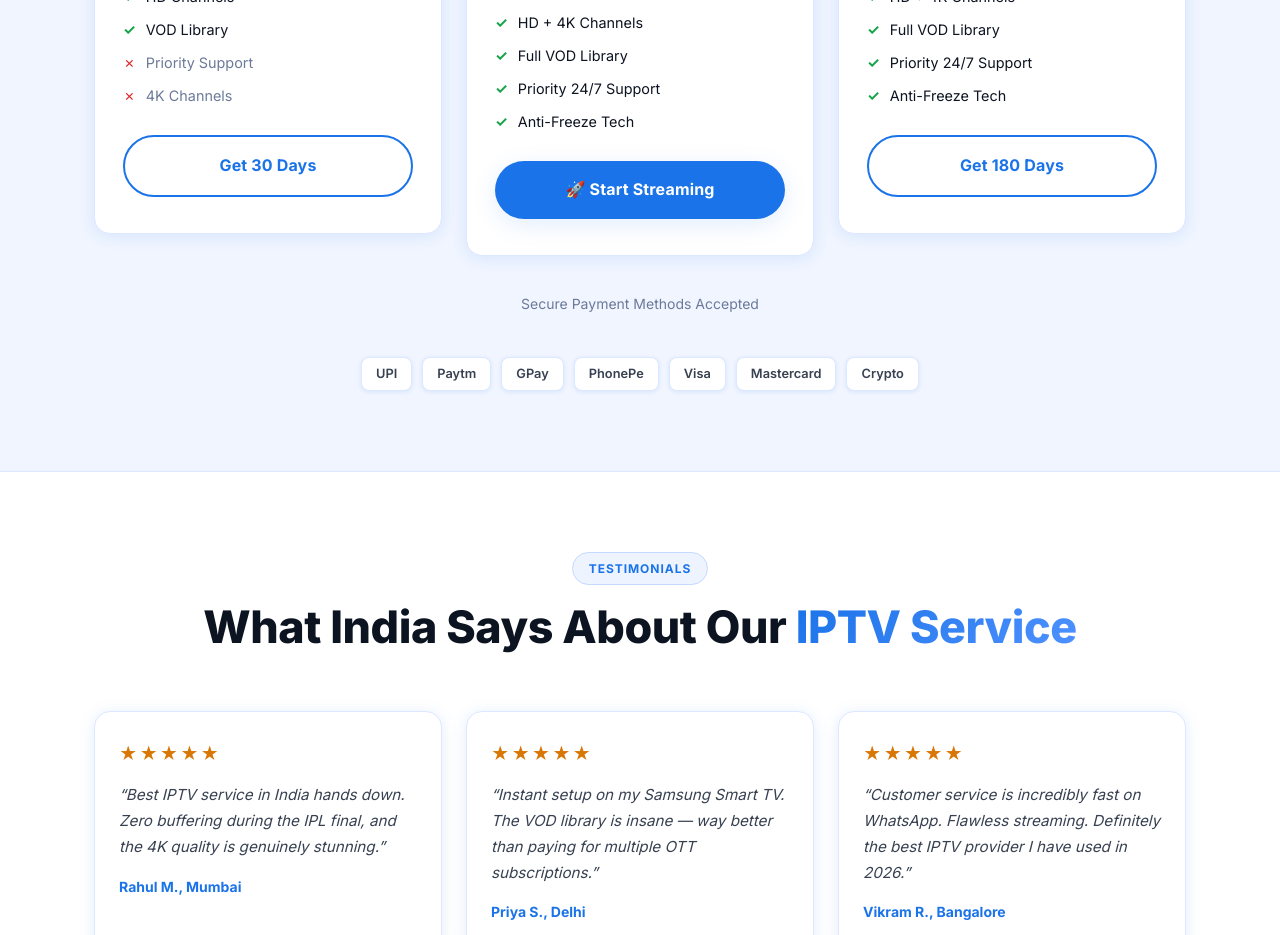
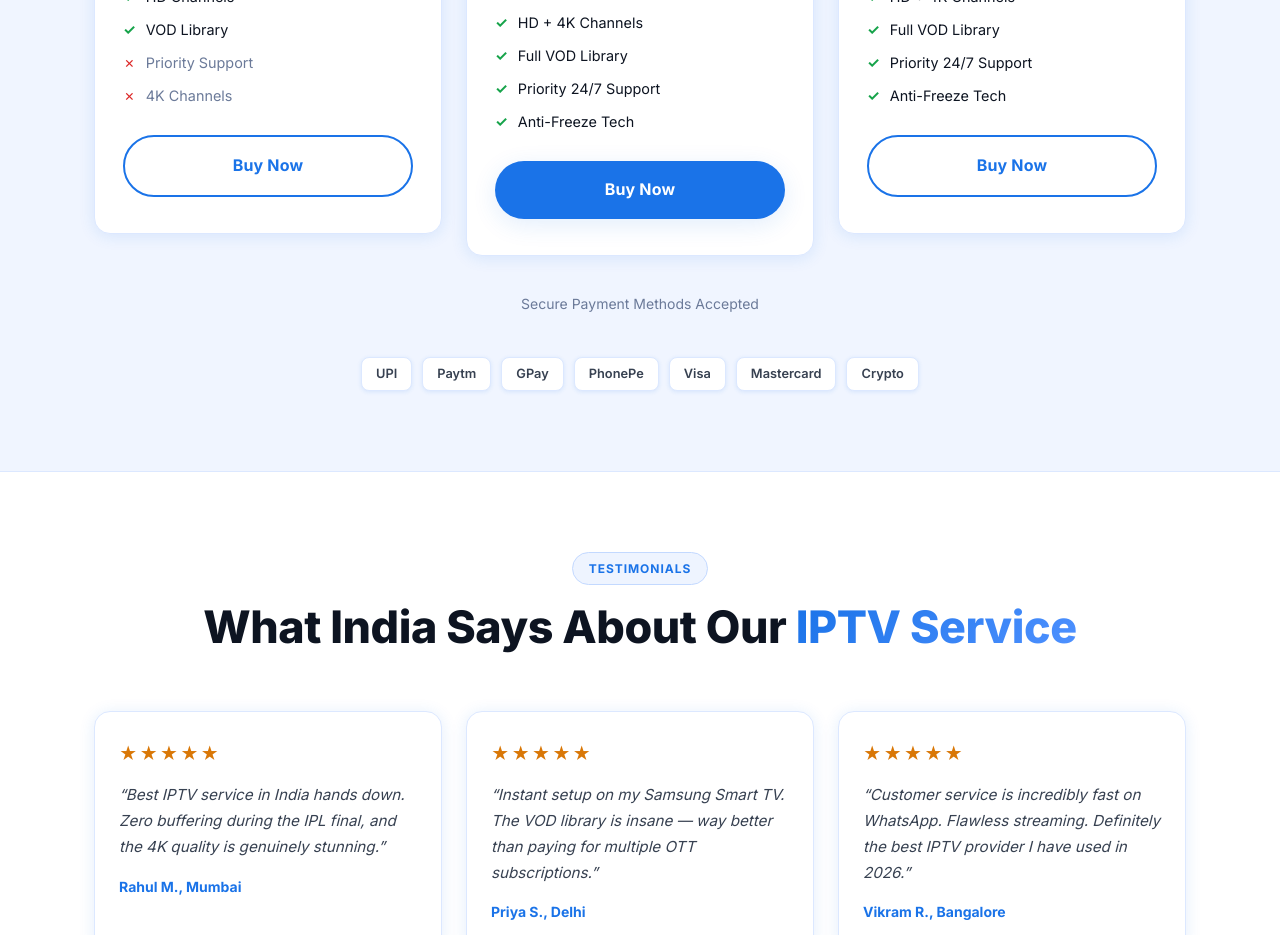
Before and after one commit to souravslg/IPTV, a Next.js app: page / in a window 1280 px wide. Shown: the part 2020-2955 px from the top of the page. Built offline with nearby package versions, Linux system fonts and the light colour scheme.

Commit message:
Rename all pricing buttons to Buy Now

```diff
--- a/src/app/page.tsx
+++ b/src/app/page.tsx
@@ -116,7 +116,7 @@ export default function Home() {
                 <li><span className="cross">✗</span> 4K Channels</li>
               </ul>
               <a href="https://www.srvcreationservices.co.in/" className="btn btn-outline btn-full" target="_blank" rel="noopener noreferrer">
-                Get 30 Days
+                Buy Now
               </a>
             </div>
 
@@ -134,7 +134,7 @@ export default function Home() {
                 <li className="active"><span className="check">✓</span> Anti-Freeze Tech</li>
               </ul>
               <a href="https://www.srvcreationservices.co.in/" className="btn btn-primary btn-full" target="_blank" rel="noopener noreferrer">
-                🚀 Start Streaming
+                Buy Now
               </a>
             </div>
 
@@ -151,7 +151,7 @@ export default function Home() {
                 <li className="active"><span className="check">✓</span> Anti-Freeze Tech</li>
               </ul>
               <a href="https://www.srvcreationservices.co.in/" className="btn btn-outline btn-full" target="_blank" rel="noopener noreferrer">
-                Get 180 Days
+                Buy Now
               </a>
             </div>
           </div>
```
